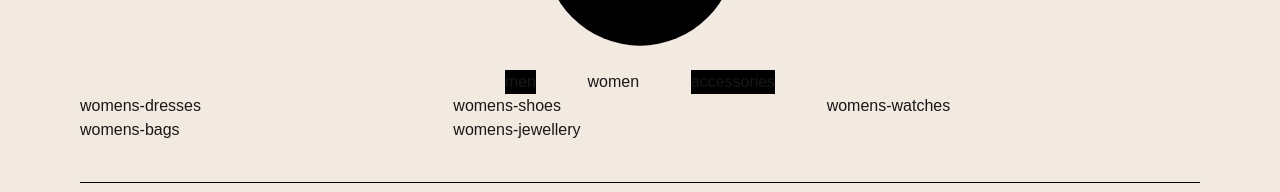
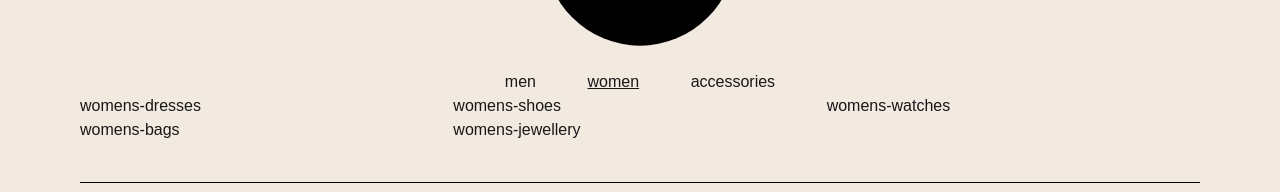
Before and after one commit to Judy-P-Eldh/fashion-e-commerce, a Next.js app: page /collections/women in a window 1280 px wide. Shown: the part 170-362 px from the top of the page. Built offline with nearby package versions, Linux system fonts and the light colour scheme.

Commit message:
feat: add dynamic styling for selected collection, fix params

```diff
--- a/app/collections/[collection]/page.tsx
+++ /dev/null
@@ -1,30 +0,0 @@
-import { collections } from '@/lib/data/variables';
-import { CollectionKey } from '@/lib/interfaces/product';
-import Link from "next/link"
-export default async function Page({ params }: { params: Promise<{ selectedCollection?: CollectionKey }> }) {
-  let { selectedCollection = "women" } = await params;
-  console.log(selectedCollection);
-
-
-  return (
-    <div className='content-grid'>
-      <section className='content flex justify-evenly'>
-        {
-          Object.keys(collections).map((collection) => {
-            return (
-              <Link key={collection} href={`${collection}`} className={selectedCollection === collection ? 'bg-green' : 'bg-black'}>{collection}</Link>
-
-            )
-          })
-        }
-      </section>
-      <ul className='breakout grid grid-cols-3'>{
-        collections[selectedCollection].map((category) => {
-          return <li key={category}>
-            <Link href={`/search?category=${category}`}>{category}</Link>
-          </li>
-        })
-      }</ul>
-    </div>
-  );
-}
--- /dev/null
+++ b/app/collections/[selectedCollection]/page.tsx
@@ -0,0 +1,39 @@
+import { collections } from "@/lib/data/variables";
+import { CollectionKey } from "@/lib/interfaces/product";
+import Link from "next/link";
+export default async function Page({
+  params,
+}: {
+  params: Promise<{ selectedCollection?: CollectionKey }>;
+}) {
+  let { selectedCollection = "women" } = await params;
+
+  return (
+    <div className="content-grid">
+      <section className="content flex justify-evenly">
+        {Object.keys(collections).map((collection) => {
+          return (
+            <Link key={collection} href={`${collection}`}>
+              <h2
+                className={
+                  collection == selectedCollection ? "underline" : ""
+                }
+              >
+                {collection}
+              </h2>
+            </Link>
+          );
+        })}
+      </section>
+      <ul className="breakout grid grid-cols-3">
+        {collections[selectedCollection].map((category) => {
+          return (
+            <li key={category}>
+              <Link href={`/search?category=${category}`}>{category}</Link>
+            </li>
+          );
+        })}
+      </ul>
+    </div>
+  );
+}
```
